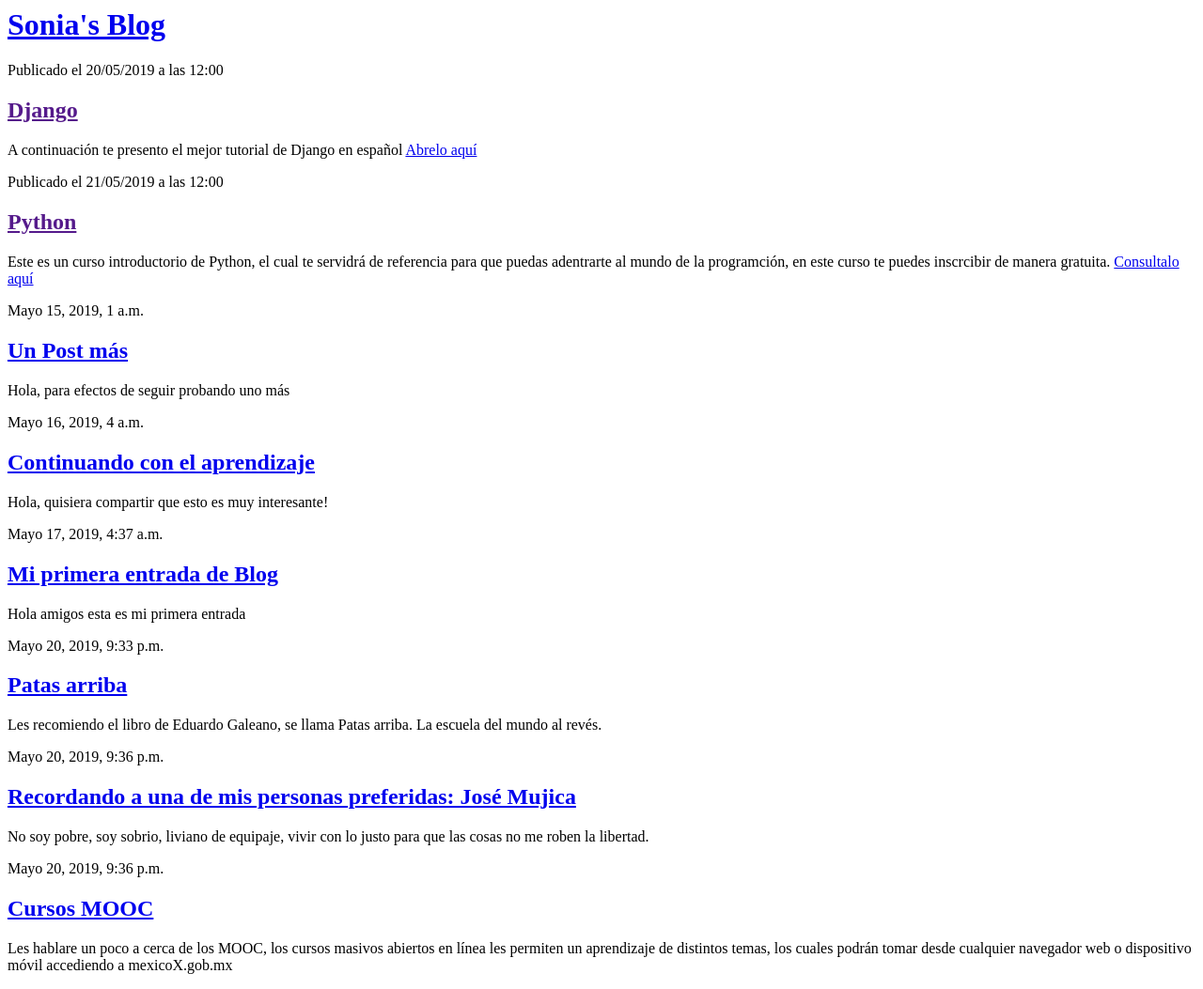
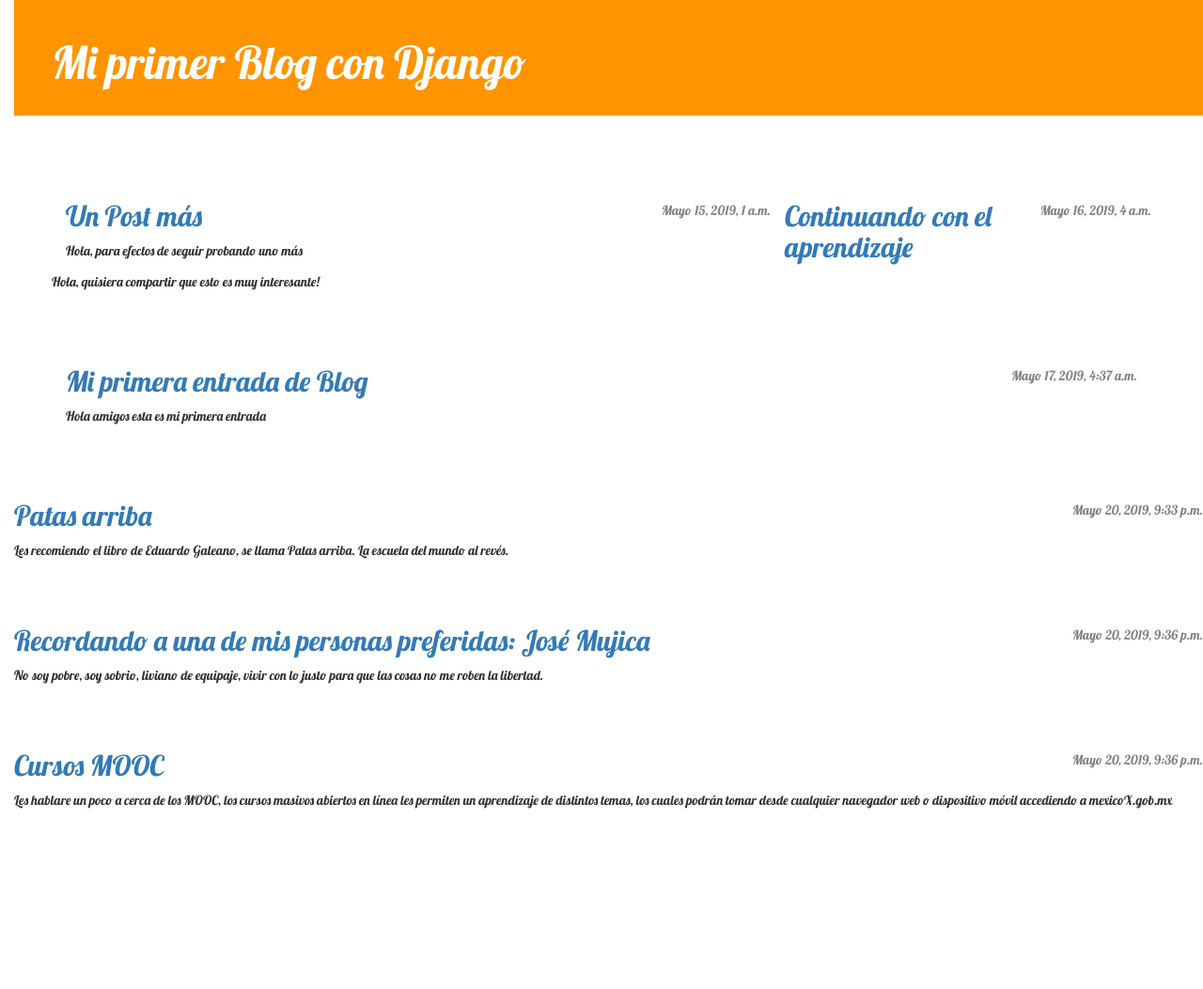
Before and after one commit to soniamartinezctr/my-first-blog, a Django app: page / in a window 1280 px wide. Shown: the whole page at 94% size. After the commit the page ends 861 px from the top, so only its background shows below. Run offline with Django 3.2, Linux system fonts and the light colour scheme; data comes from the database, SQL or seed files in the repository; some libraries are stand-ins or nearby versions.

Commit message:
agregar vistas y plantillas CSS

```diff
--- /dev/null
+++ b/blog/static/css/blog.css
@@ -0,0 +1,54 @@
+h1 a {
+    color: #FCA205;
+}
+body {
+    padding-left: 15px;
+    font-family: 'Lobster';
+}
+.page-header {
+    background-color: #ff9400;
+    margin-top: 0;
+    padding: 20px 20px 20px 40px;
+}
+
+.page-header h1, .page-header h1 a, .page-header h1 a:visited, .page-header h1 a:active {
+    color: #ffffff;
+    font-size: 36pt;
+    text-decoration: none;
+}
+
+.content {
+    margin-left: 40px;
+}
+
+h1, h2, h3, h4 {
+    font-family: 'Lobster', cursive;
+}
+
+.date {
+    float: right;
+    color: #828282;
+}
+
+.save {
+    float: right;
+}
+
+.post-form textarea, .post-form input {
+    width: 100%;
+}
+
+.top-menu, .top-menu:hover, .top-menu:visited {
+    color: #ffffff;
+    float: right;
+    font-size: 26pt;
+    margin-right: 20px;
+}
+
+.post {
+    margin-bottom: 70px;
+}
+
+.post h1 a, .post h1 a:visited {
+    color: #000000;
+}
--- /dev/null
+++ b/blog/templates/blog/base.html
@@ -0,0 +1,23 @@
+{% load static %}
+<html>
+    <head>
+        <title>Mi primer Blog con Django</title>
+        <link rel="stylesheet" href="//maxcdn.bootstrapcdn.com/bootstrap/3.2.0/css/bootstrap.min.css">
+        <link rel="stylesheet" href="//maxcdn.bootstrapcdn.com/bootstrap/3.2.0/css/bootstrap-theme.min.css">
+        <link rel="stylesheet" href="{% static 'css/blog.css' %}">
+        <link href="//fonts.googleapis.com/css?family=Lobster&subset=latin,latin-ext" rel="stylesheet" type="text/css">
+    </head>
+    <body>
+        <div class="page-header">
+            <h1><a href="/">Mi primer Blog con Django</a></h1>
+        </div>
+        <div class="content container">
+            <div class="row">
+                <div class="col-md-8">
+                {% block content %}
+                {% endblock %}
+                </div>
+            </div>
+        </div>
+    </body>
+</html>
--- a/blog/templates/blog/post_list.html
+++ b/blog/templates/blog/post_list.html
@@ -1,29 +1,14 @@
-<html>
-    <head>
-        <title>Mi primer Blog con Django</title>
-    </head>
-    <body>
-        <div>
-            <h1><a href="/">Sonia's Blog</a></h1>
+
+{% extends 'blog/base.html' %}
+
+{% block content %}
+    {% for post in  posts %}
+        <div class="post"></div>
+            <div class="date">
+                {{ post.published_date }}
+            </div>
+            <h2><a href="{% url 'post_detail' pk=post.pk %}">{{ post.title}}</a></h2>
+            <p>{{ post.text|linebreaksbr}}</p>
         </div>
-
-        <div>
-            <p>Publicado el 20/05/2019 a las 12:00</p>
-            <h2><a href="">Django</a></h2>
-            <p>A continuación te presento el mejor tutorial de Django en español <a href="https://tutorial.djangogirls.org/es" target='_blank'>Abrelo aquí</a></a></p>
-        </div>
-
-        <div>
-            <p>Publicado el 21/05/2019 a las 12:00</p>
-            <h2><a href="">Python</a></h2>
-            <p>Este es un curso introductorio de Python, el cual te servidrá de referencia para que puedas adentrarte al mundo de la programción, en este curso te puedes inscrcibir de manera gratuita. <a href="   https://www.udemy.com/aprende-el-lenguaje-de-programacion-python3-practicando/learn/v4/t/lecture/14215438?start=0">Consultalo aquí</a></p>
-        </div>
-        <div>
-            {% for post in  posts %}
-                <p>{{ post.published_date }}</p>
-                <h2><a href="#">{{ post.title}}</a></h2>
-                <p>{{ post.text|linebreaksbr}}</p>
-            {% endfor%}
-        </div>
-    </body>
-</html>
+    {% endfor%}
+{% endblock %}
--- a/blog/urls.py
+++ b/blog/urls.py
@@ -1,6 +1,8 @@
 from django.urls import path
 from . import views
 
+
 urlpatterns = [
     path('', views.post_list, name='post_list'),
+    path('post/<int:pk>/', views.post_detail, name='post_detail'),
 ]
--- a/blog/views.py
+++ b/blog/views.py
@@ -1,7 +1,12 @@
 from django.shortcuts import render
 from django.utils import timezone
 from .models import Post
+from django.shortcuts import render, get_object_or_404
 
 def post_list(request):
     posts = Post.objects.filter(published_date__lte=timezone.now()).order_by('published_date')
     return render(request, 'blog/post_list.html', {'posts': posts})
+
+def post_detail(request, pk):
+    post = get_object_or_404(Post, pk=pk)
+    return render(request, 'blog/post_detail.html', {'post': post})
```
Also changed, not shown: blog/templates/blog/post_detail.html (added, +13 -0 lines).
